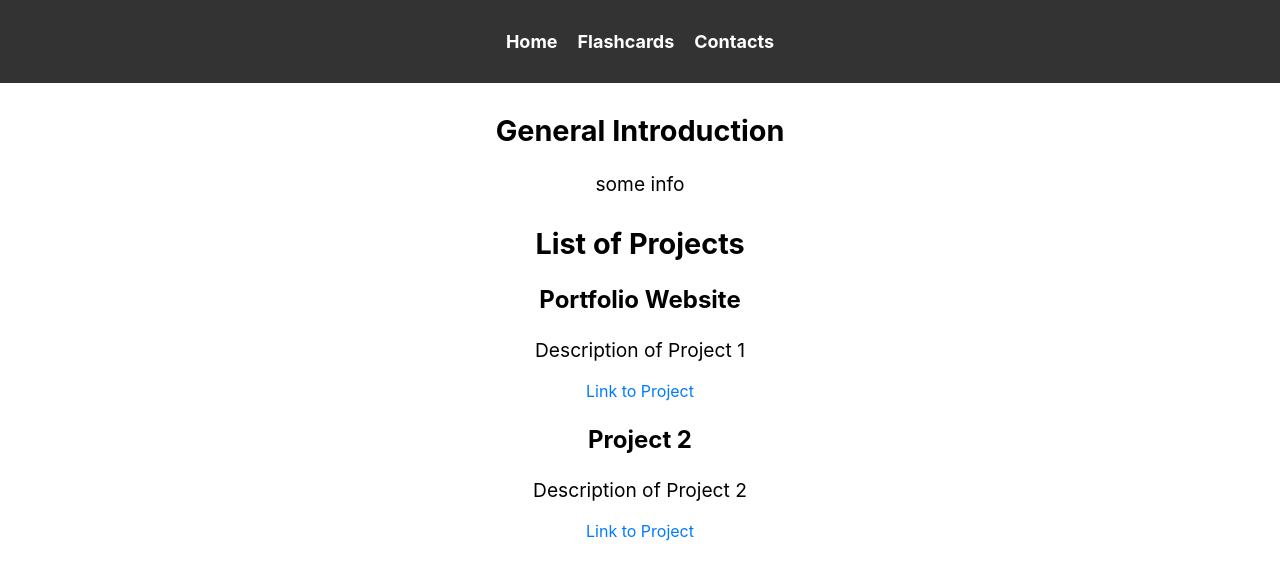
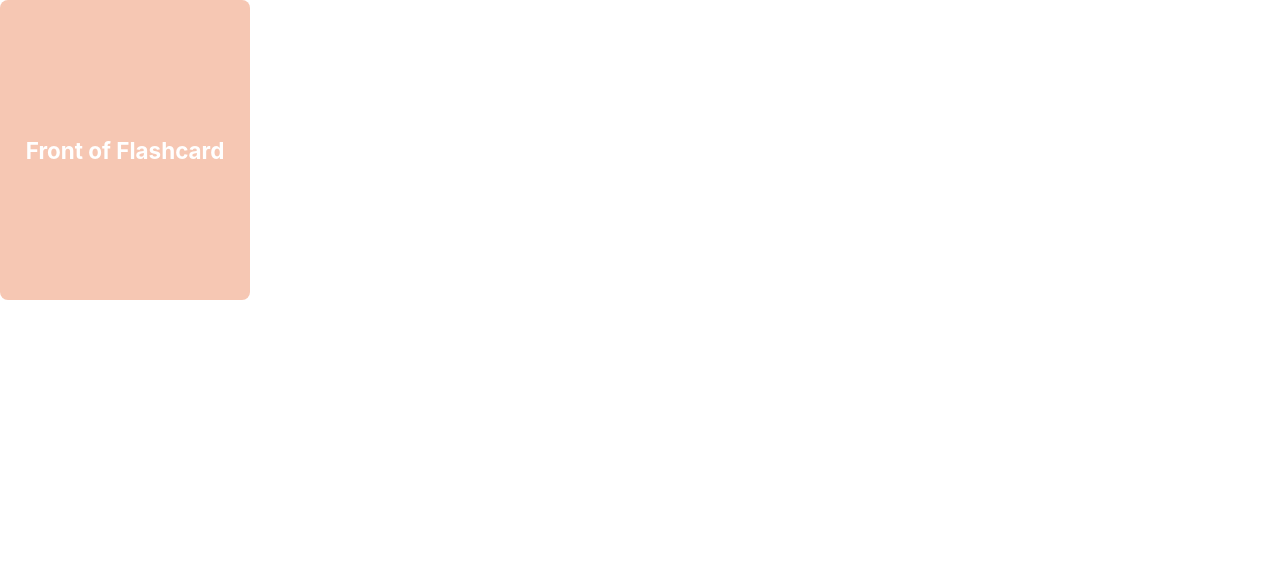
Before and after one commit to FerayGuluzada/Assignment-3, a React (Create React App) app: page / in a window 1280 px wide. Shown: the top 580 px of the page. Built offline with nearby package versions, Linux system fonts and the light colour scheme.

Commit message:
Card Flip

```diff
--- /dev/null
+++ b/src/AFlashcards.js
@@ -0,0 +1,17 @@
+import React from 'react';
+import './AFlashcardsPage.css';
+
+const FlashcardsPage = () => {
+  return (
+    <div className="flashcard">
+      <div className="front">
+        <h3>Front of Flashcard</h3>
+      </div>
+      <div className="back">
+        <p>Back of Flashcard</p>
+      </div>
+    </div>
+  );
+};
+
+export default FlashcardsPage;
--- /dev/null
+++ b/src/AFlashcardsPage.css
@@ -0,0 +1,38 @@
+.flashcard {
+    width: 250px;
+    height: 300px;
+    border-radius: 8px;
+    position: relative;
+  }
+
+  .front, .back {
+    width: 100%;
+    height: 100%;
+    position: absolute;
+    display: flex;
+    justify-content: center;
+    align-items: center;
+    backface-visibility: hidden;
+    transition: transform 0.6s;
+    border-radius: 8px;
+    color: white;
+    font-size: 1.2rem;
+  }
+
+  .front {
+    background-color: #f6c7b3;
+    transform: rotateY(0deg);
+  }
+
+  .back {
+    background-color: #f8dbb8;
+    transform: rotateY(180deg);
+  }
+
+  .flashcard:hover .front {
+    transform: rotateY(-180deg);
+  }
+
+  .flashcard:hover .back {
+    transform: rotateY(0deg);
+  }
--- /dev/null
+++ b/src/AHomePage.js
@@ -0,0 +1,41 @@
+import React from 'react';
+
+
+const HomePage = () => {
+    return (
+      <div className='HomePage'>
+        <nav className="Navbar">
+          <ul className="NavList">
+            <li><a href="">Home</a></li>
+            <li><a href="">Flashcards</a></li>
+            <li><a href="">Contacts</a></li>
+          </ul>
+        </nav>
+        <div>
+          <h2>General Introduction</h2>
+          <p>some info</p>
+        </div>
+        <div>
+          <h2>List of Projects</h2>
+          <ul>
+            <li>
+              <h3>Portfolio Website</h3>
+              <p>Description of Project 1</p>
+              <a href="https://ferayguluzada.github.io/Web-Mobile/" target="_blank"  rel="noreferrer">
+                Link to Project
+              </a>
+            </li>
+            <li>
+              <h3>Project 2</h3>
+              <p>Description of Project 2</p>
+              <a href="https://ferayguluzada.github.io/Fetch-API/" target="_blank"  rel="noreferrer" >
+                Link to Project
+              </a>
+            </li>
+          </ul>
+        </div>
+      </div>
+    );
+  };
+
+  export default HomePage;
--- a/src/App.js
+++ b/src/App.js
@@ -1,58 +1,14 @@
 import './App.css';
 import React from 'react';
+import HomePage from './AHomePage';
+import FlashcardsPage from './AFlashcards';
 
-const FlashcardsPage = () => {
-  return (
-    <div>
-        <h3>Front of Flashcard</h3>
-        <p>Back of Flashcard</p>
-    </div>
-  );
-};
-
-
-const HomePage = () => {
-  return (
-    <div className='HomePage'>
-      <nav className="Navbar">
-        <ul className="NavList">
-          <li><a href="">Home</a></li>
-          <li><a href="">Flashcards</a></li>
-          <li><a href="">Contacts</a></li>
-        </ul>
-      </nav>
-      <div>
-        <h2>General Introduction</h2>
-        <p>some info</p>
-      </div>
-      <div>
-        <h2>List of Projects</h2>
-        <ul>
-          <li>
-            <h3>Portfolio Website</h3>
-            <p>Description of Project 1</p>
-            <a href="https://ferayguluzada.github.io/Web-Mobile/" target="_blank"  rel="noreferrer">
-              Link to Project
-            </a>
-          </li>
-          <li>
-            <h3>Project 2</h3>
-            <p>Description of Project 2</p>
-            <a href="https://ferayguluzada.github.io/Fetch-API/" target="_blank"  rel="noreferrer" >
-              Link to Project
-            </a>
-          </li>
-        </ul>
-      </div>
-    </div>
-  );
-};
 
 const App = () => {
   return (
     <div>
-
-      <HomePage />
+      <FlashcardsPage />
+      {/* <HomePage /> */}
     </div>
   );
 };
--- a/src/db.json
+++ b/src/db.json
@@ -69,12 +69,6 @@
       "lastModified": "2023-12-10T21:05:00Z",
       "status": "Noted",
       "id": 10
-    },
-    {
-      "front": "New Question",
-      "back": "New Answer",
-      "status": "Noted",
-      "id": 11
     }
   ]
 }
```
Also changed, not shown: src/AFlashcard.js (added).
